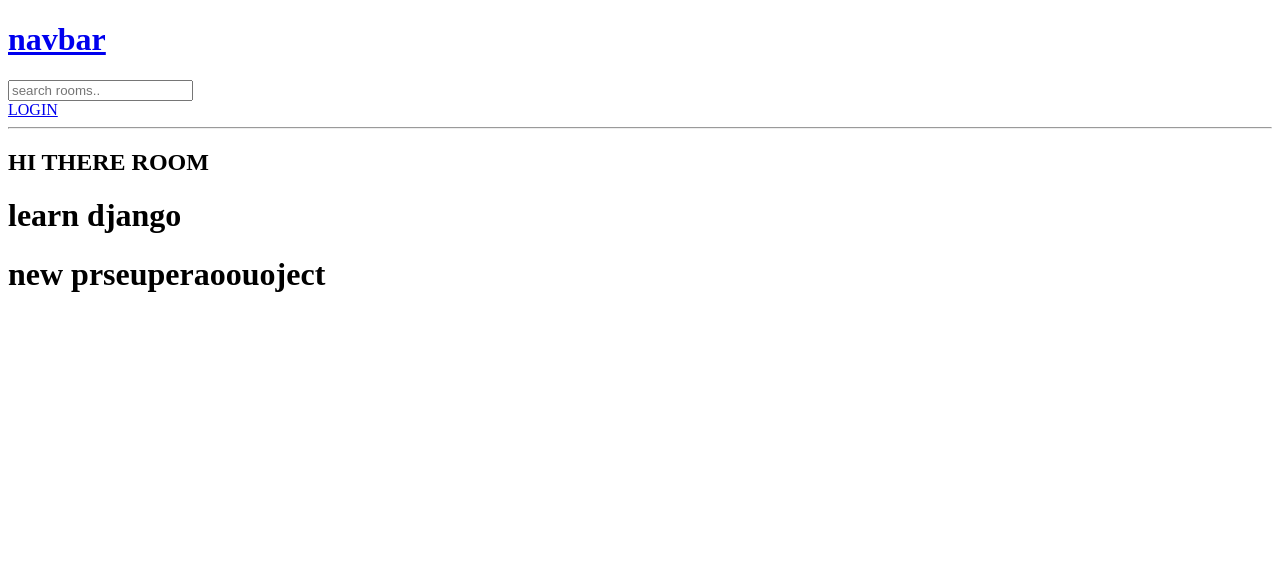
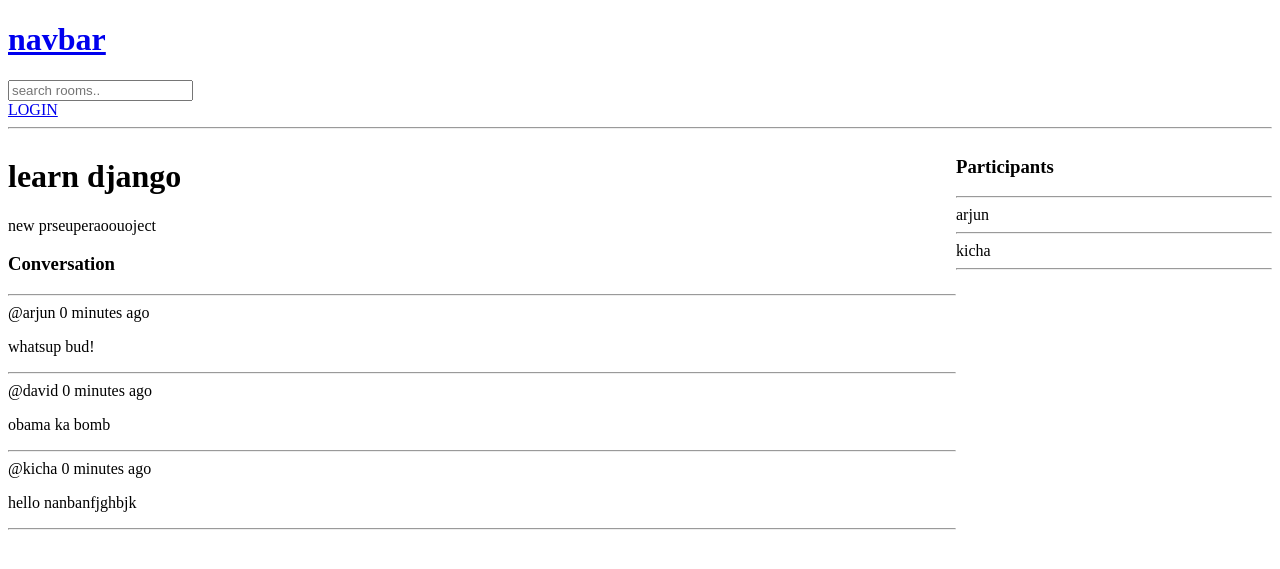
Before and after one commit to arjunthazhath2001/more-django, a Django app: page /room/1/ in a window 1280 px wide. Shown: the top 569 px of the page. Run offline with Django 5.2, Linux system fonts and the light colour scheme; data comes from the database, SQL or seed files in the repository; both versions use the stored data as it was after the commit.

Commit message:
displaying participants in a room

```diff
--- a/project_1/app1/models.py
+++ b/project_1/app1/models.py
@@ -15,7 +15,7 @@ class Room(models.Model):
     topic= models.ForeignKey(Topic,on_delete=models.SET_NULL,null=True)
     name= models.CharField(max_length=200)
     desc= models.TextField(null=True,blank=True)
-    # participants=
+    participants= models.ManyToManyField(User, related_name='participants',blank=True)
     updated= models.DateTimeField(auto_now=True)
     created= models.DateTimeField(auto_now_add=True)
 
--- a/project_1/app1/templates/app1/room.html
+++ b/project_1/app1/templates/app1/room.html
@@ -4,10 +4,58 @@
 
 {% block content %}
 
+<style>
+    .room-container{
+        display: grid;
+        grid-template-columns: 3fr 1fr;
+    }
+</style>
 
-<h2>HI THERE ROOM</h2>
-<h1>{{room.name}}</h1>
-<h1>{{room.desc}}</h1>
+<div class="room-container">
+    <div>
+
+        <h1>{{room.name}}</h1>
+        <p>{{room.desc}}</p>
+
+        <div class="comment-wrapper">
+            <h3>Conversation</h3>
+            <hr>
+
+            {% for message in room_messages%}
+            <div>
+                @{{message.user}} {{message.created|timesince}} ago
+                <p>{{message.body}}</p>
+            </div>
+            <hr>
+            {% endfor %}
+        </div>
 
 
+        {% if request.user.is_authenticated %}
+        <div class="comment-form">
+            <form action="" method="POST">
+                {% csrf_token %}
+                <input type="text" name="body" placeholder="write ur message">
+            </form>
+        </div>
+        {% endif %}
+    </div>
+
+
+    <div>
+        <h3>Participants</h3>
+        <hr>
+
+        {% for participant in participants%}
+        <div>
+            {{participant.username}}
+
+        </div>
+        <hr>
+        {% endfor %}
+
+    </div>
+
+</div>
+
 {%endblock%}
--- a/project_1/app1/views.py
+++ b/project_1/app1/views.py
@@ -1,11 +1,12 @@
 from django.shortcuts import render,redirect
 from django.contrib import messages
 from django.http import HttpResponse
-from .models import Room,Topic
+from .models import Room,Topic,Message
 from django.contrib.auth.models import User
 from django.contrib.auth import authenticate,login,logout
 from .forms  import RoomForm
 from django.db.models import Q
+from django.contrib.auth.forms import UserCreationForm
 
 from django.contrib.auth.decorators import login_required
 
@@ -26,7 +27,7 @@ def loginPage(request):
         return redirect('home')
 
     if request.method=="POST":
-        username= request.POST.get('username')
+        username= request.POST.get('username').lower()
         password= request.POST.get('password')
 
         try:
@@ -57,8 +58,19 @@ def logoutUser(request):
 
 
 def registerPage(request):
-    page="register"
-    return render(request, 'app1/login_register.html')
+    form= UserCreationForm()
+
+    if request.method=="POST":
+        form= UserCreationForm(request.POST)
+        if form.is_valid():
+            user= form.save(commit=False)
+            user.username= user.username.lower()
+            user.save()
+            login(request,user)
+            return redirect('home')
+        else:
+            messages.error(request,'An error occured during registration')
+    return render(request, 'app1/login_register.html',{'form': form})
 
 
 
@@ -75,7 +87,18 @@ def home(request):
 
 def room(request,pk):
     room= Room.objects.get(id=pk)
-    context= {'room':room}
+    room_messages= room.message_set.all().order_by('-created')
+    participants= room.participants.all()
+    if request.method=="POST":
+        message= Message.objects.create(
+            user= request.user,
+            room= room,
+            body= request.POST.get('body')
+        )
+
+        return redirect('room',pk=room.id)
+
+    context= {'room':room, 'room_messages': room_messages, 'participants':participants}
     return render(request,'app1/room.html',context)
 
 
--- a/project_1/templates/navbar.html
+++ b/project_1/templates/navbar.html
@@ -7,6 +7,7 @@
 </form>
 
 {% if request.user.is_authenticated %}
+<h2>HELLO {{request.user}}</h2>
 <a href="{% url 'logout' %}">LOGOUT</a>
 {% else %}
 <a href="{%url 'login' %}">LOGIN</a>
```
Also changed, not shown: project_1/app1/templates/app1/login_register.html (+20 -5 lines), project_1/app1/migrations/0003_alter_room_options_room_participants.py (added), project_1/db.sqlite3.
